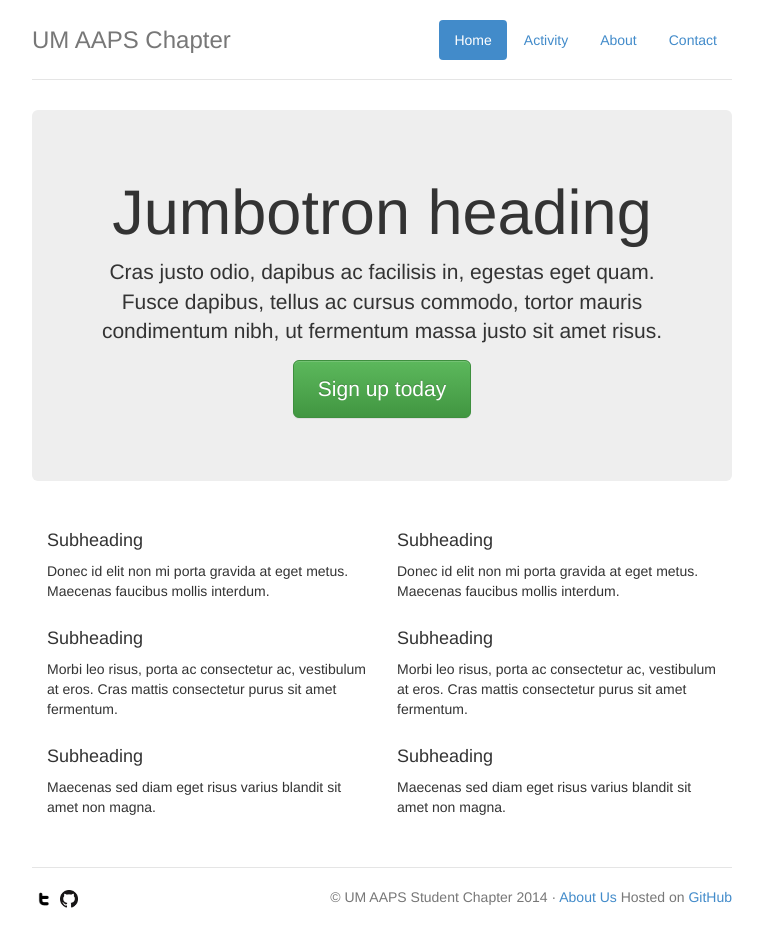
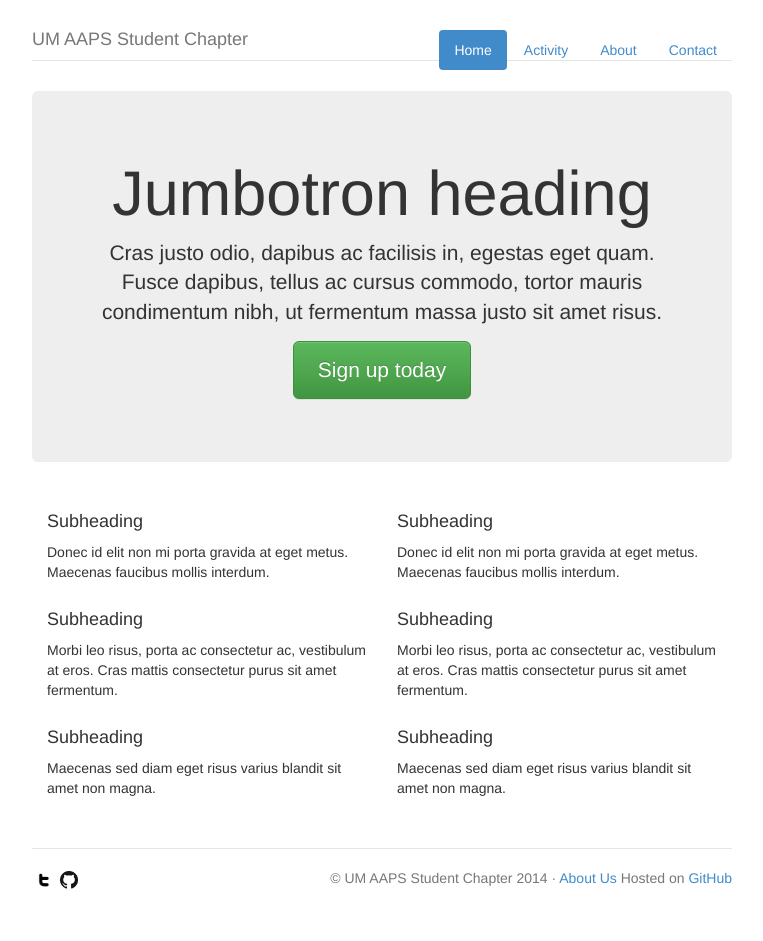
Before and after one commit to umaaps/umaaps.github.io, a Jekyll site: the page built from index.html, in a window 1280 px wide. Shown: the whole page, without its empty margins (258-1021 px from the left). Built offline with Jekyll 4.4.1, drawn with Linux system fonts in a browser that asks for light colours.

Commit message:
modify about.html

```diff
--- a/_includes/header.html
+++ b/_includes/header.html
@@ -6,5 +6,5 @@
           <li{% if page.url == '/about/' %} class="active"{% endif %}><a href="{{site.baseurl}}/about/">About</a></li>
           <li{% if page.url == '/contact/' %} class="active"{% endif %}><a href="{{site.baseurl}}/contact/">Contact</a></li>
         </ul>
-        <h3 class="text-muted">UM AAPS Chapter</h3>
+        <h4 class="text-muted">UM AAPS Student Chapter</h4>
       </div>
```
